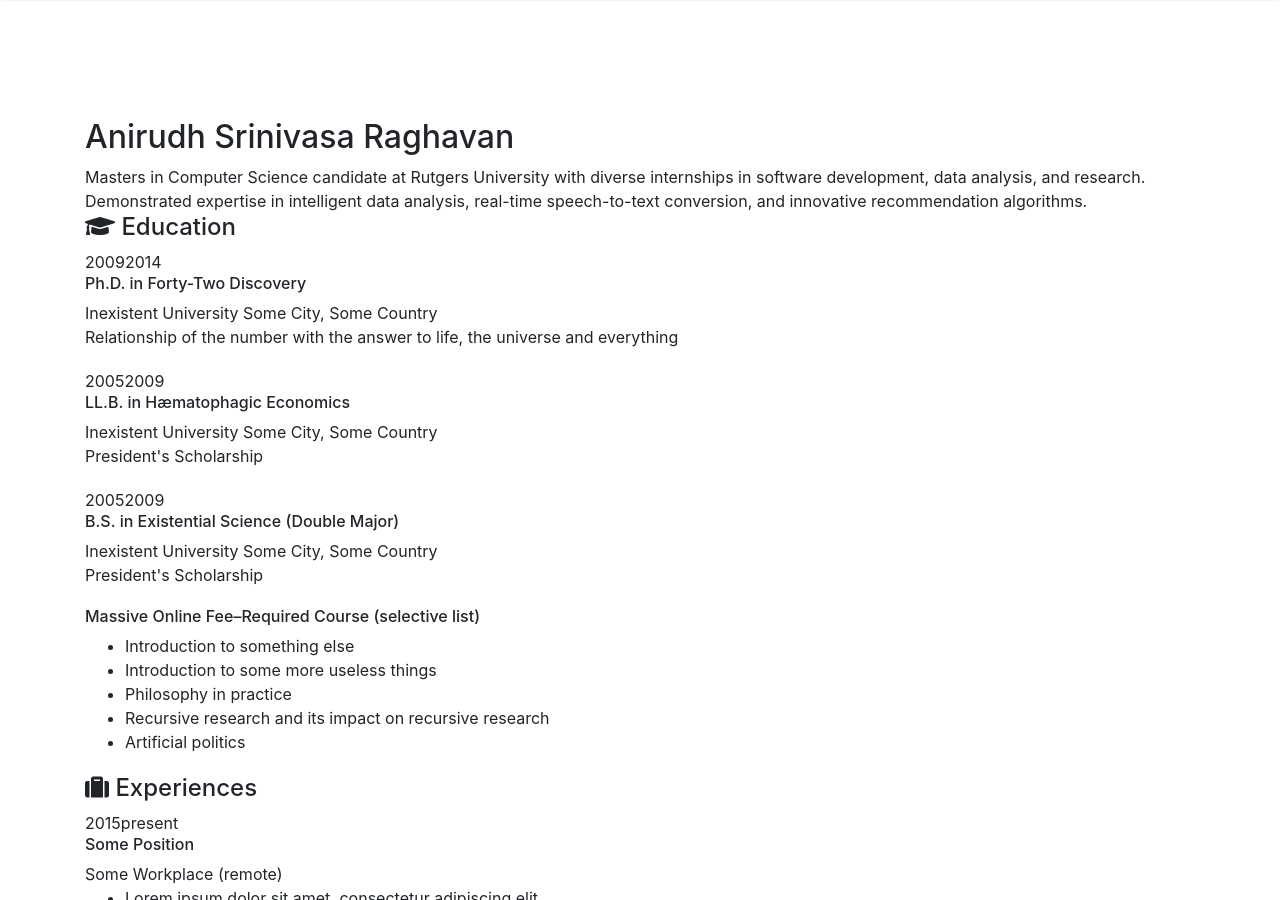
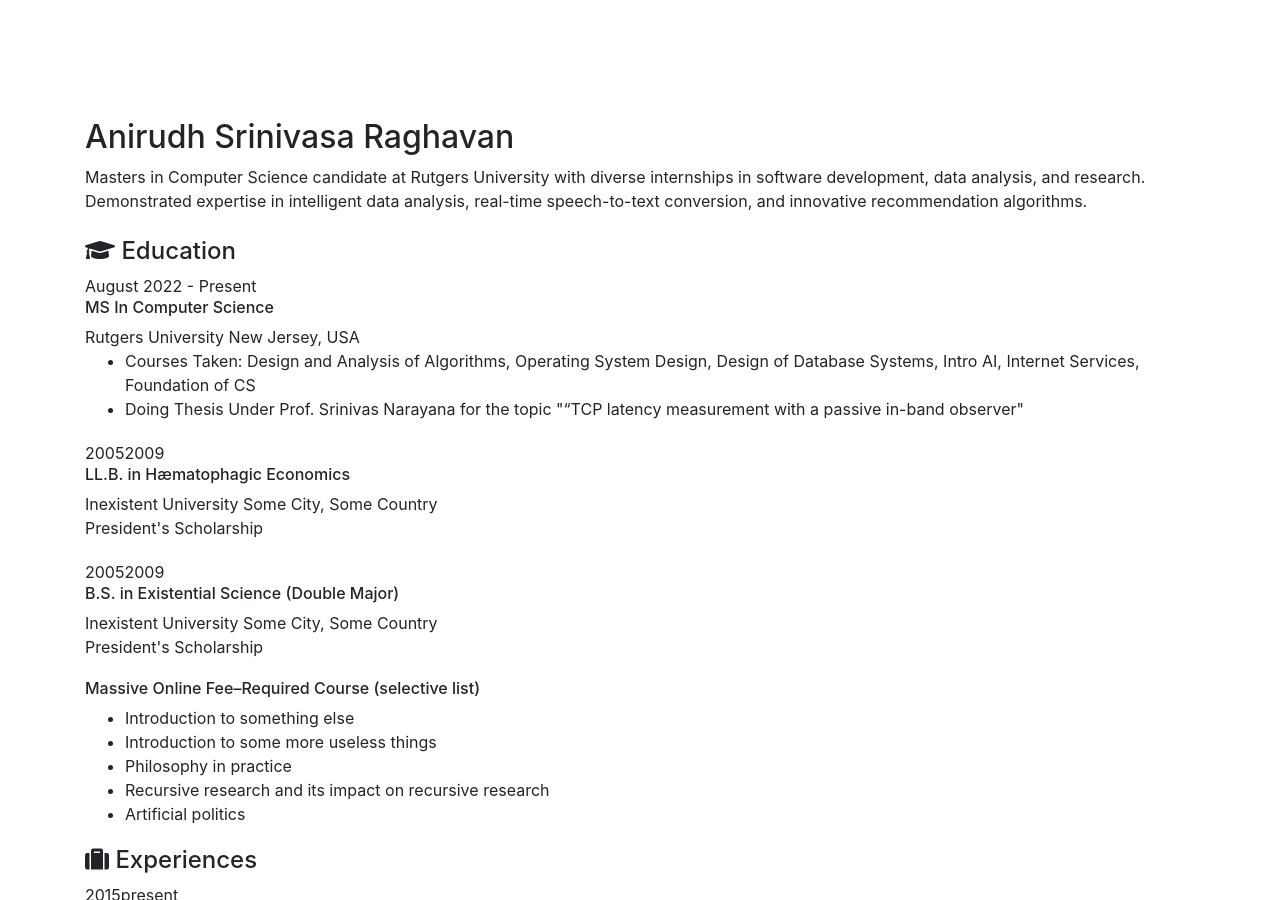
Before and after one commit to anirag2000/anirag2000.github.io, a Jekyll site: the page built from _pages/resume.md, in a window 1280 px wide and 900 px high. Built offline with Jekyll 4.4.1, drawn with Linux system fonts in a browser that asks for light colours; nearby versions of some CDN libraries.

```diff
--- a/_layouts/resume.html
+++ b/_layouts/resume.html
@@ -12,23 +12,27 @@
     </header>
     <section class="main-block">
 
-
+<br>
         <h4>
             <i class="fa fa-graduation-cap"></i> Education
         </h4>
         <section class="blocks">
             <div class="date">
-            <span>2009</span><span>2014</span>
+            <span>August 2022 - </span><span>Present</span>
             </div>
             <div class="decorator">
             </div>
             <div class="details">
             <header>
-                <h6>Ph.D. in Forty-Two Discovery</h6>
-                <span class="place">Inexistent University</span>
-                <span class="location">Some City, Some Country</span>
+                <h6>MS In Computer Science</h6>
+                <span class="place">Rutgers University</span>
+                <span class="location">New Jersey, USA</span>
             </header>
-            <div>Relationship of the number with the answer to life, the universe and everything</div>
+            <div><ul>
+
+                <li>Courses Taken: Design and Analysis of Algorithms, Operating System Design, Design of Database Systems, Intro AI, Internet Services, Foundation of CS</li>
+                <li>Doing Thesis Under Prof. Srinivas Narayana for the topic "“TCP latency measurement with a passive in-band observer"</li>
+            </ul></div>
             </div>
         </section>
         <section class="blocks">
```
